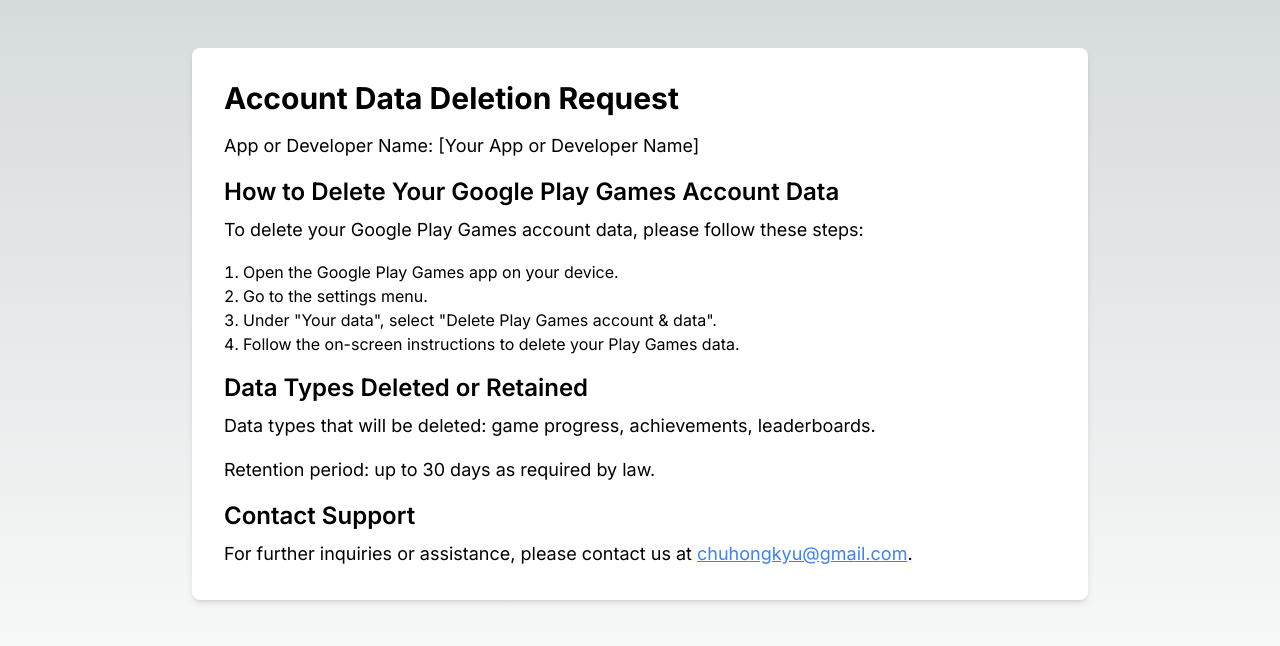
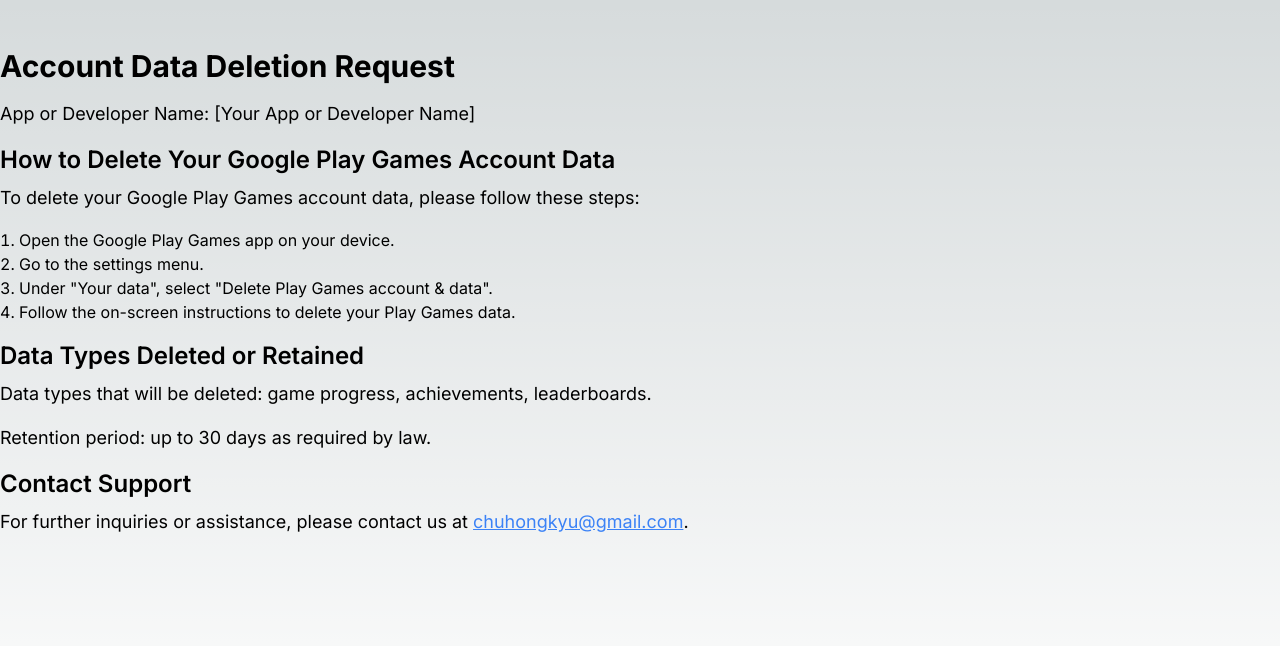
Before and after one commit to chuhongkyu/StickerSlimeWeb, a Next.js app: page /userDelete in a window 1280 px wide. Shown: the top 646 px of the page. Built offline with nearby package versions, Linux system fonts and the light colour scheme.

Commit message:
Add userData

```diff
--- a/src/app/userDelete/page.tsx
+++ b/src/app/userDelete/page.tsx
@@ -1,7 +1,9 @@
+// /src/app/userDelete/page.tsx
+
 export default function Page() {
     return (
-        <section className="pt-12 h-full">
-            <div className="max-w-4xl mx-auto bg-white p-8 rounded-lg shadow-md text-black">
+        <section className="pt-12">
+            <div className="container mx-auto">
                 <h1 className="text-3xl font-bold mb-4">Account Data Deletion Request</h1>
                 <p className="text-lg mb-4">App or Developer Name: [Your App or Developer Name]</p>
 
@@ -10,7 +12,7 @@
                 <ol className="list-decimal list-inside mb-4">
                     <li>Open the Google Play Games app on your device.</li>
                     <li>Go to the settings menu.</li>
-                    <li>Under "Your data", select "Delete Play Games account & data".</li>
+                    <li>Under &quot;Your data&quot;, select &quot;Delete Play Games account & data&quot;.</li>
                     <li>Follow the on-screen instructions to delete your Play Games data.</li>
                 </ol>
 
```
